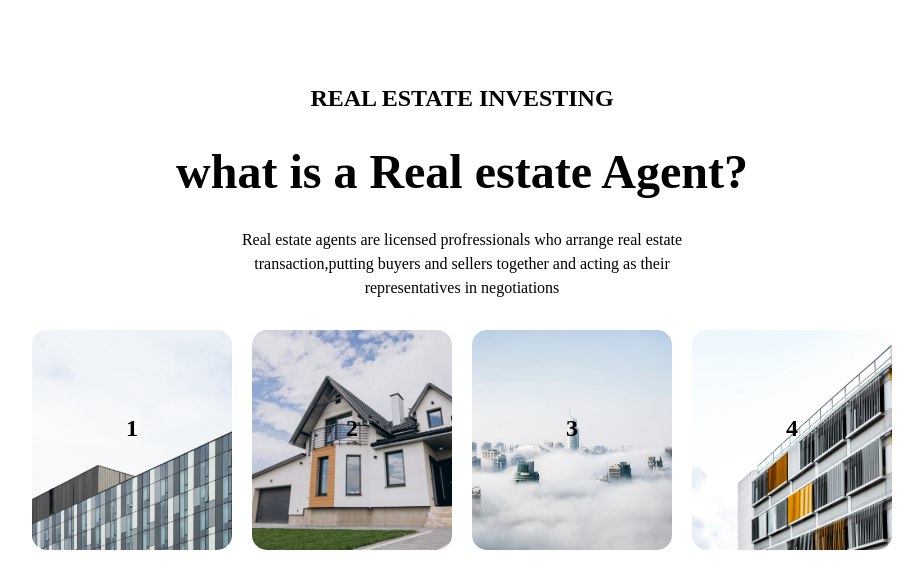
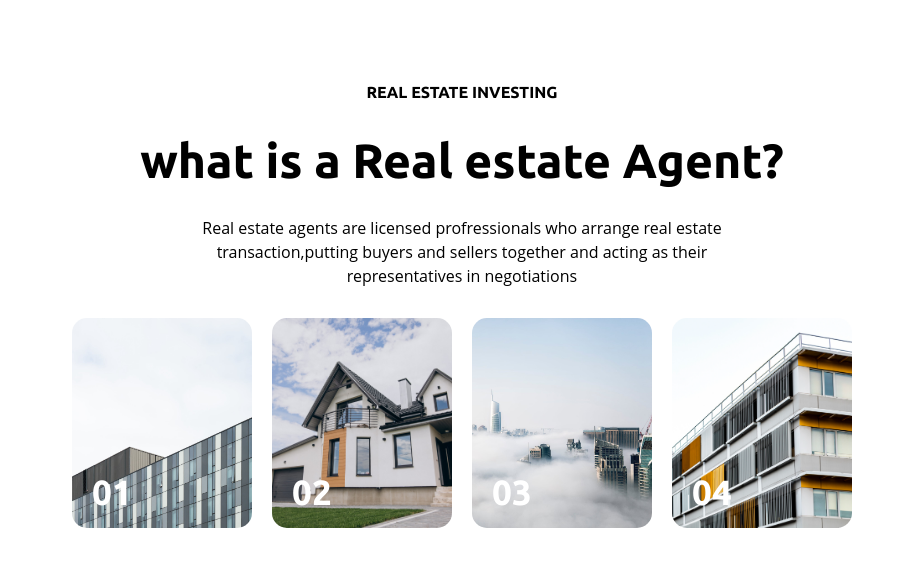
Before and after one commit to Mohamedabulfaiz/real-estate, a plain HTML site: page index.html in a window 1280 px wide. Shown: the whole page, without its empty margins (178-1101 px from the left). Drawn offline with Linux system fonts and the light colour scheme.

Commit message:
complete

```diff
--- a/index.html
+++ b/index.html
@@ -6,6 +6,9 @@
     <title>Document</title>
     <link rel="stylesheet" href="reset.css">
     <link rel="stylesheet" href="style.css">
+    <link rel="preconnect" href="https://fonts.googleapis.com">
+    <link rel="preconnect" href="https://fonts.gstatic.com" crossorigin>
+    <link href="https://fonts.googleapis.com/css2?family=Ubuntu:ital,wght@0,300;0,400;0,500;0,700;1,300;1,400;1,500;1,700&display=swap" rel="stylesheet">
 </head>
 <body>
     <section>
@@ -14,11 +17,17 @@
         <p>Real estate agents are licensed profressionals who arrange real estate <br> transaction,putting buyers and sellers together and acting as their <br> representatives in negotiations</p>
         <div class="flexbox">
             <div class="box" id="box1">
-                <h2>1</h2>
+                <h2>01</h2>
             </div>
-            <div class="box" id="box2"><h2>2</h2></div>
-            <div class="box" id="box3"><h2>3</h2></div>
-            <div class="box" id="box4"><h2>4</h2></div>
+            <div class="box" id="box2">
+                <h2>02</h2>
+            </div>
+            <div class="box" id="box3">
+                <h2>03</h2>
+            </div>
+            <div class="box" id="box4">
+                <h2>04</h2>
+            </div>
         </div>
     </section>
 </body>
--- a/style.css
+++ b/style.css
@@ -7,38 +7,37 @@ body{
 section h2{
      display: block;
      padding-top:80px ;
+     font-family: "Ubuntu", sans-serif;
+     font-size: 1rem;
 
 }
 section h1{
     display: block;
     padding-top: 20px;
     font-size: 3rem;
+    font-family: "Ubuntu", sans-serif;
 
 }
 section p{
     display: block;
     padding: 20px;
+    font-family: "Open Sans", sans-serif;
+
 
 }
 .flexbox{
     display: flex;
     justify-content: center;
+    position: relative;
 
 }
 
 .box {
-    width: 200px;
-    height: 220px;
+    width: 180px;
+    height: 210px;
     margin: 10px;
     border-radius: 15px;
-
 }
-.box h2{
-    position: relative;
-    bottom: 0;
-    left: 0;
-}
-
 
 #box1{
     background-image: url(image-1.jpeg);
@@ -56,21 +55,20 @@ section p{
 #box3{
     background-image: url(image-3.jpeg);
     background-size: cover;
-    background-position: center;
+    background-position: right;
 }
 #box4{
     background-image: url(image-4.jpeg);
     background-size: cover;
-    background-position: center;
+    background-position: right;
 }
 
-@media (min-width: 375px){
-    box {
-        display: block;
-        width: 100%;
-        height: 210px;
-        margin: 10px;
-        border-radius: 15px;
-    }
+.flexbox h2{
+        color: rgb(255, 255, 255);
+        font-size: 35px;
+        position: absolute;
+        bottom:0;
+        margin: 20px;
+        font-family: "Ubuntu", sans-serif;
 
 }
```
